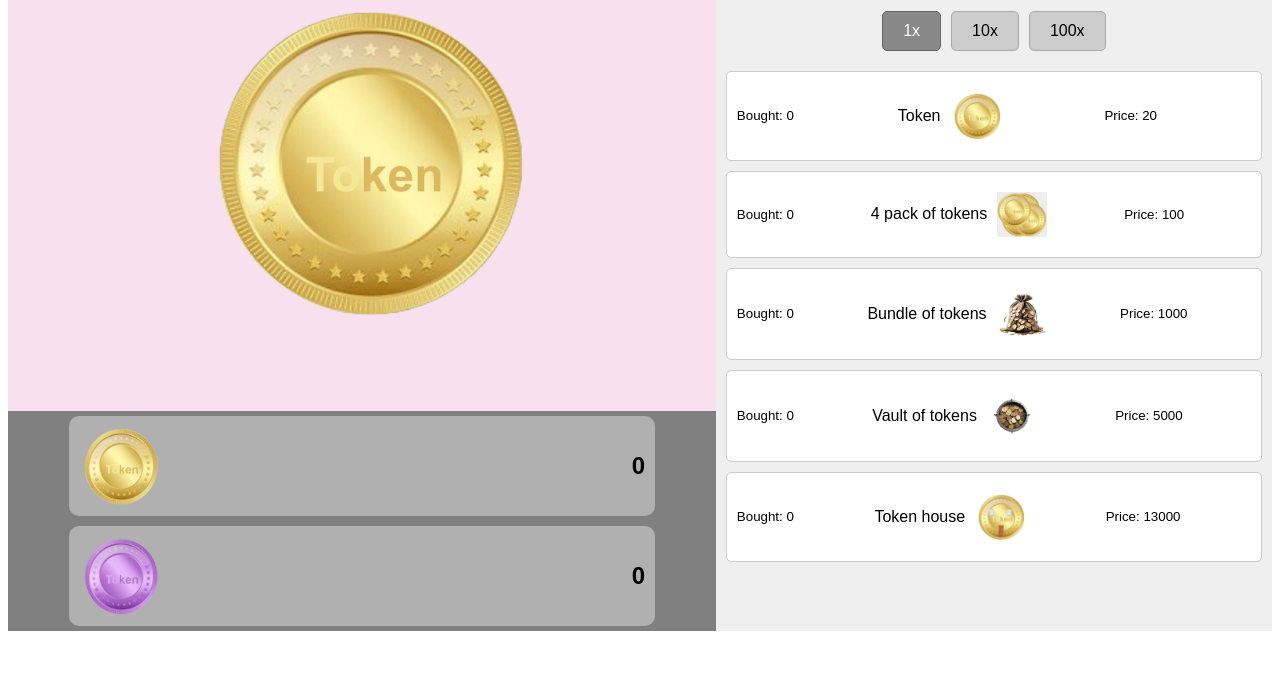
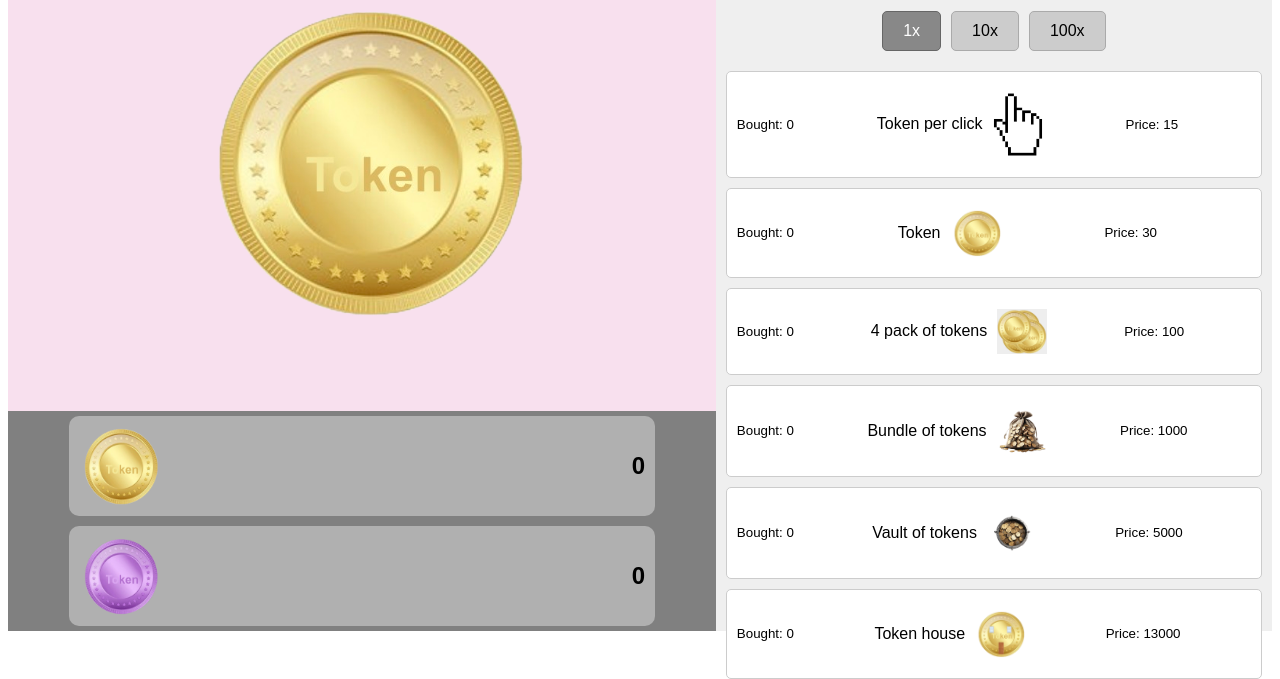
Before and after one commit to Unhabit/token-clicker, a plain HTML site: page index.html in a window 1280 px wide. Shown: the part 177-856 px from the top of the page. Before the commit the page ends 816 px from the top, so only its background shows below. Drawn offline with Linux system fonts and the light colour scheme; a web font is replaced by a local one.

Commit message:
added lot more

```diff
--- a/index.html
+++ b/index.html
@@ -37,6 +37,13 @@
         <button onclick="setMultiplier(10)" id="x10">10x</button>
         <button onclick="setMultiplier(100)" id="x100">100x</button>
       </div>
+      <button class="store-item" onclick="buyItem('upgrade6')">
+        <span id="upgrade6-count" class="bought">Bought: 0</span>
+        <div class="store-button">
+          Token per click <img src="images/moreclickperclick.png" alt="+2 tokens per click" class="small-image">
+        </div>
+        <span id="upgrade6-price" class="price">Price: 10</span>
+      </button>
       <button class="store-item" onclick="buyItem('upgrade1')">
         <span id="upgrade1-count" class="bought">Bought: 0</span>
         <div class="store-button">
--- a/script.js
+++ b/script.js
@@ -1,9 +1,10 @@
 let tokenCounter = 0;
+let tokensPerClick = 1;
 let buyMultiplier = 1;
 const tokenCounterSpan = document.getElementById('token-counter');
 
 document.getElementById('clickerButton').addEventListener('click', () => {
-    tokenCounter++;
+    tokenCounter += tokensPerClick;
     tokenCounterSpan.textContent = tokenCounter;
     // Adding scaling effect
     document.getElementById('clickerimg').style.transform = 'scale(0.7)';
@@ -14,11 +15,12 @@ document.getElementById('clickerButton').addEventListener('click', () => {
 
 // Code for upgrades
 const upgrades = {
-    upgrade1: { price: 20, count: 0, priceSpan: 'upgrade1-price', countSpan: 'upgrade1-count' },
-    upgrade2: { price: 100, count: 0, priceSpan: 'upgrade2-price', countSpan: 'upgrade2-count' },
-    upgrade3: { price: 1000, count: 0, priceSpan: 'upgrade3-price', countSpan: 'upgrade3-count' },
-    upgrade4: { price: 5000, count: 0, priceSpan: 'upgrade4-price', countSpan: 'upgrade4-count' },
-    upgrade5: { price: 13000, count: 0, priceSpan: 'upgrade5-price', countSpan: 'upgrade5-count' }
+    upgrade1: { price: 30, count: 0, priceSpan: 'upgrade1-price', countSpan: 'upgrade1-count', rate: 1 },
+    upgrade2: { price: 100, count: 0, priceSpan: 'upgrade2-price', countSpan: 'upgrade2-count', rate: 4 },
+    upgrade3: { price: 1000, count: 0, priceSpan: 'upgrade3-price', countSpan: 'upgrade3-count', rate: 10 },
+    upgrade4: { price: 5000, count: 0, priceSpan: 'upgrade4-price', countSpan: 'upgrade4-count', rate: 40 },
+    upgrade5: { price: 13000, count: 0, priceSpan: 'upgrade5-price', countSpan: 'upgrade5-count', rate: 100 },
+    upgrade6: { price: 15, count: 0, priceSpan: 'upgrade6-price', countSpan: 'upgrade6-count', rate: 0, clickBonus: 1 } // Adding click bonus for upgrade6
 };
 
 function setMultiplier(multiplier) {
@@ -53,6 +55,11 @@ function buyItem(upgrade) {
         tokenCounterSpan.textContent = tokenCounter;
         upgrades[upgrade].count += quantity;
 
+        // Apply click bonus if the upgrade has one
+        if (upgrades[upgrade].clickBonus) {
+            tokensPerClick += upgrades[upgrade].clickBonus * quantity;
+        }
+
         document.getElementById(upgrades[upgrade].countSpan).innerText = `Bought: ${upgrades[upgrade].count}`;
     } else {
         alert(`Not enough tokens! You need at least ${totalPrice} tokens to buy ${quantity} of this upgrade.`);
@@ -62,3 +69,13 @@ function buyItem(upgrade) {
 // Initialize the default multiplier button as active and update prices
 updateMultiplierButtons();
 updatePrices();
+
+// Set interval for generating tokens from upgrades
+setInterval(() => {
+    let tokensPerSecond = 0;
+    for (const upgrade in upgrades) {
+        tokensPerSecond += upgrades[upgrade].count * upgrades[upgrade].rate;
+    }
+    tokenCounter += tokensPerSecond;
+    tokenCounterSpan.textContent = tokenCounter;
+}, 1000);
```
Also changed, not shown: images/moreclickperclick.png (added), style.css (indentation only).
